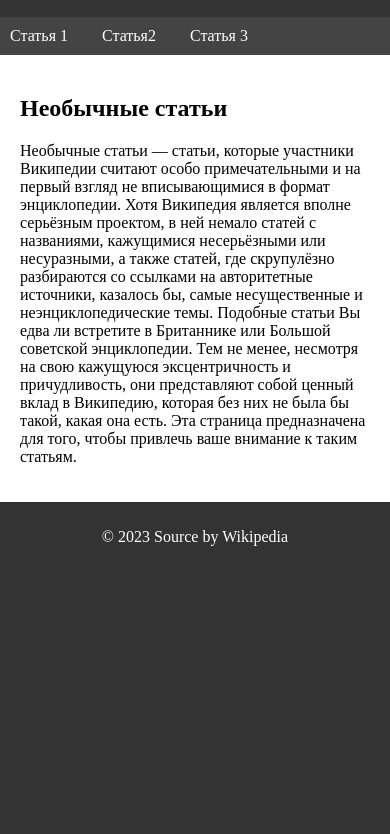
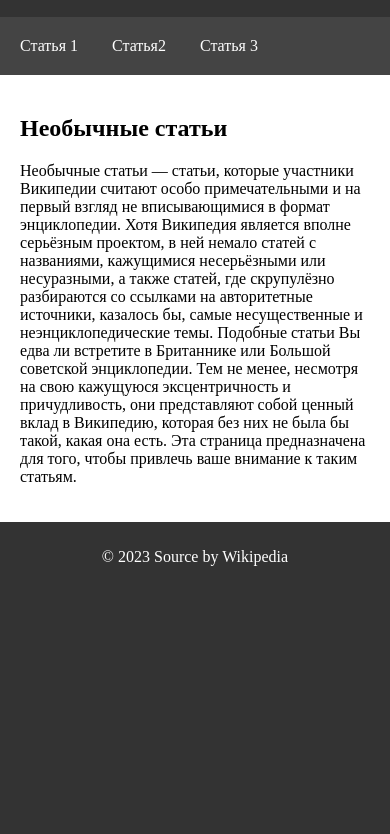
Before and after one commit to mrlordfarquad/github.io, a plain HTML site: page index.html in a window 390 px wide. Shown: the part 120-954 px from the top of the page. Drawn offline with Linux system fonts and the light colour scheme.

Commit message:
Update styles.css

```diff
--- a/styles.css
+++ b/styles.css
@@ -51,6 +51,12 @@ footer {
         padding: 10px;
     }
 
+nav {
+    background-color: #444;
+    color: white;
+    padding: 20px;
+}
+
     nav ul li {
         margin-right: 30px;
         width: 100%;
```
